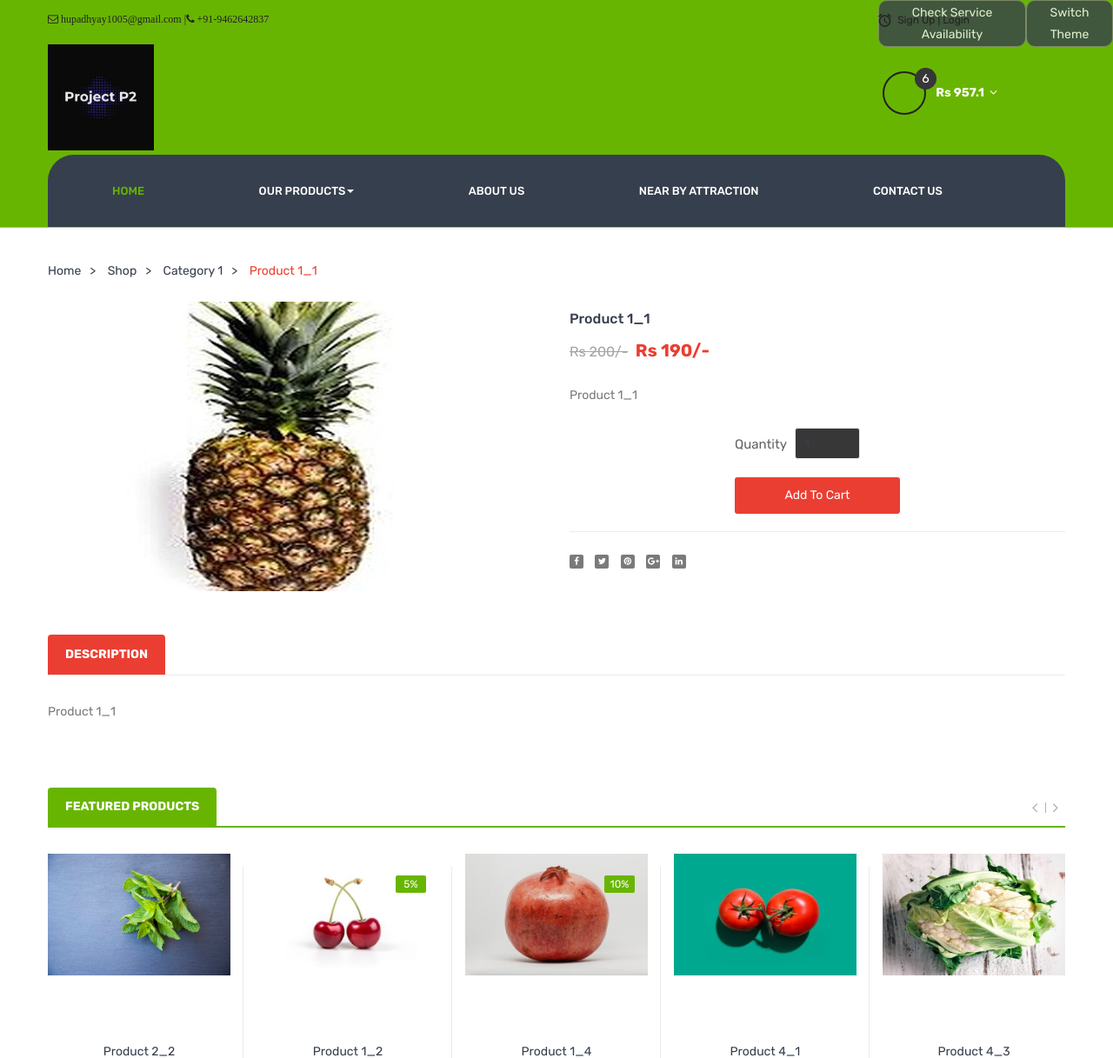
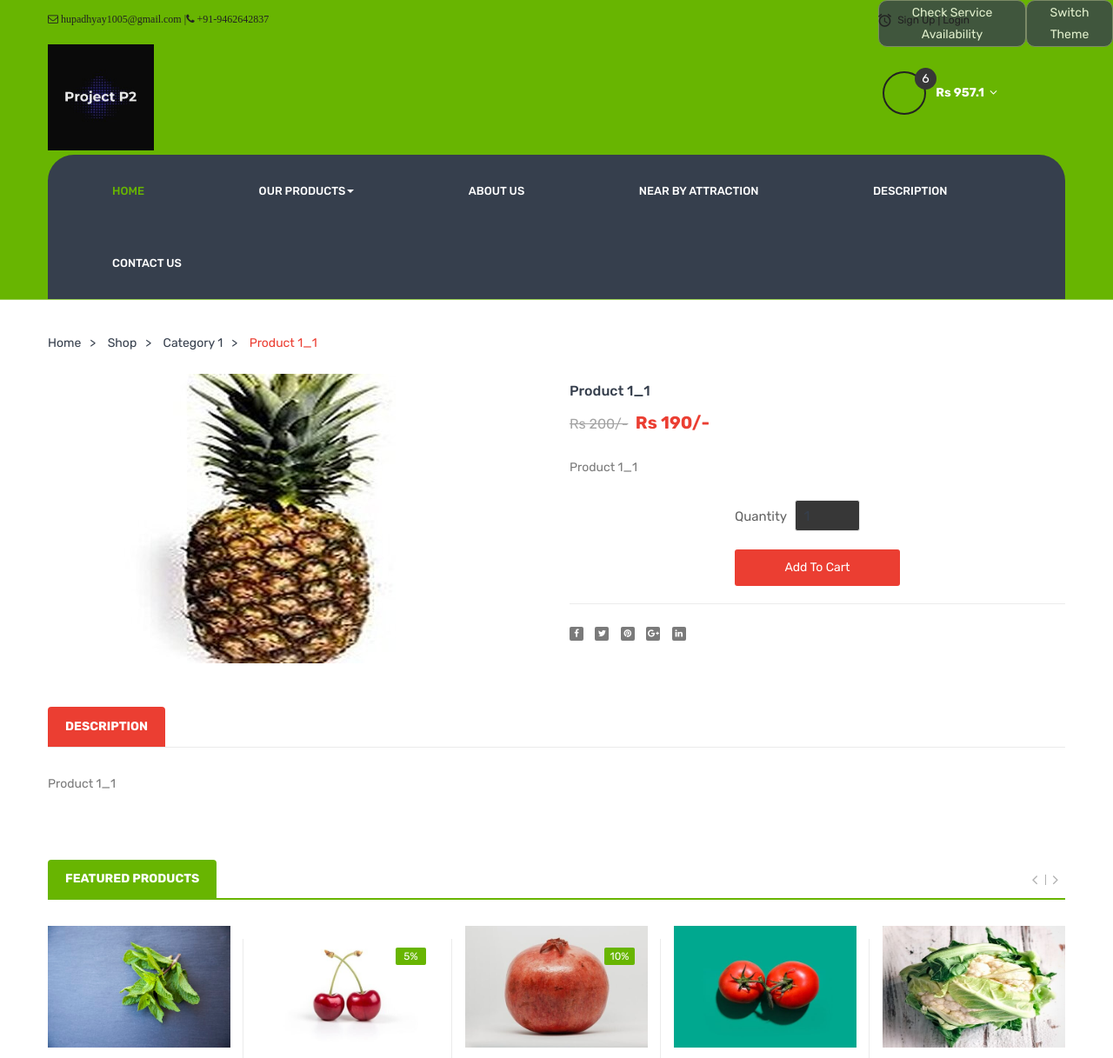
Before and after one commit to hu1005/Project_P2, a PHP site: page /shop/product/product1_1.html in a window 1280 px wide. Shown: the top 1217 px of the page at 87% size. Run offline with PHP 8.4, Linux system fonts and the light colour scheme; some web fonts are replaced.

Commit message:
updated the description page link in product pages

```diff
--- a/forgot.php
+++ b/forgot.php
@@ -14,6 +14,7 @@ $rs = mysqli_query($con,$sql);
 	while($row = mysqli_fetch_assoc($rs)){
       $result = $row['password'];
    	}
+
 $to_email = "hupadhyay2012@gmail.com";
 $subject = "Your Password";
 $body = "Hi,We just received your forgot password request. The password for the Username:-$name is:- $result";
@@ -22,7 +23,7 @@ $headers = "From: hupadhyay2012@gmail.com";
 if($result)
 {
 	echo "Your password has been successfully sent on your registered Email address";
-	echo $body;
+
 }
 
 else
--- a/shop/product/product1_1.html
+++ b/shop/product/product1_1.html
@@ -266,6 +266,8 @@
                                             <li ><a href="about.html" >About Us</a></li>
                                             <li><a href="near-by-attraction.html">Near By Attraction</a></li>
 
+                                            <li><a href="description.html">Description</a></li>
+
                                            <li><a href="contact.html">Contact us</a></li>
 
                                        </ul>
@@ -301,6 +303,8 @@
 
                                             <li ><a href="about.html" >About Us</a></li>
                                             <li><a href="near-by-attraction.html">Near By Attraction</a></li>
+
+                                            <li><a href="description.html">Description</a></li>
 
                                            <li><a href="contact.html">Contact us</a></li>
 
--- a/shop/product/product1_2.html
+++ b/shop/product/product1_2.html
@@ -264,6 +264,8 @@
                                             <li ><a href="about.html" >About Us</a></li>
                                             <li><a href="near-by-attraction.html">Near By Attraction</a></li>
 
+                                            <li><a href="description.html">Description</a></li>
+
                                            <li><a href="contact.html">Contact us</a></li>
 
                                        </ul>
@@ -299,6 +301,8 @@
 
                                             <li ><a href="about.html" >About Us</a></li>
                                             <li><a href="near-by-attraction.html">Near By Attraction</a></li>
+
+                                            <li><a href="description.html">Description</a></li>
 
                                            <li><a href="contact.html">Contact us</a></li>
 
--- a/shop/product/product1_3.html
+++ b/shop/product/product1_3.html
@@ -292,6 +292,8 @@
                                             <li ><a href="about.html" >About Us</a></li>
                                             <li><a href="near-by-attraction.html">Near By Attraction</a></li>
 
+                                            <li><a href="description.html">Description</a></li>
+
                                            <li><a href="contact.html">Contact us</a></li>
 
                                        </ul>
@@ -327,6 +329,8 @@
 
                                             <li ><a href="about.html" >About Us</a></li>
                                             <li><a href="near-by-attraction.html">Near By Attraction</a></li>
+
+                                            <li><a href="description.html">Description</a></li>
 
                                            <li><a href="contact.html">Contact us</a></li>
 
--- a/shop/product/product1_4.html
+++ b/shop/product/product1_4.html
@@ -236,6 +236,8 @@
                                             <li ><a href="about.html" >About Us</a></li>
                                             <li><a href="near-by-attraction.html">Near By Attraction</a></li>
 
+                                            <li><a href="description.html">Description</a></li>
+
                                            <li><a href="contact.html">Contact us</a></li>
 
                                        </ul>
@@ -271,6 +273,8 @@
 
                                             <li ><a href="about.html" >About Us</a></li>
                                             <li><a href="near-by-attraction.html">Near By Attraction</a></li>
+
+                                            <li><a href="description.html">Description</a></li>
 
                                            <li><a href="contact.html">Contact us</a></li>
 
--- a/shop/product/product2_1.html
+++ b/shop/product/product2_1.html
@@ -278,6 +278,8 @@
                                             <li ><a href="about.html" >About Us</a></li>
                                             <li><a href="near-by-attraction.html">Near By Attraction</a></li>
 
+                                            <li><a href="description.html">Description</a></li>
+
                                            <li><a href="contact.html">Contact us</a></li>
 
                                        </ul>
@@ -313,6 +315,8 @@
 
                                             <li ><a href="about.html" >About Us</a></li>
                                             <li><a href="near-by-attraction.html">Near By Attraction</a></li>
+
+                                            <li><a href="description.html">Description</a></li>
 
                                            <li><a href="contact.html">Contact us</a></li>
 
--- a/shop/product/product2_2.html
+++ b/shop/product/product2_2.html
@@ -278,6 +278,8 @@
                                             <li ><a href="about.html" >About Us</a></li>
                                             <li><a href="near-by-attraction.html">Near By Attraction</a></li>
 
+                                            <li><a href="description.html">Description</a></li>
+
                                            <li><a href="contact.html">Contact us</a></li>
 
                                        </ul>
@@ -313,6 +315,8 @@
 
                                             <li ><a href="about.html" >About Us</a></li>
                                             <li><a href="near-by-attraction.html">Near By Attraction</a></li>
+
+                                            <li><a href="description.html">Description</a></li>
 
                                            <li><a href="contact.html">Contact us</a></li>
 
--- a/shop/product/product2_3.html
+++ b/shop/product/product2_3.html
@@ -194,6 +194,8 @@
                                             <li ><a href="about.html" >About Us</a></li>
                                             <li><a href="near-by-attraction.html">Near By Attraction</a></li>
 
+                                            <li><a href="description.html">Description</a></li>
+
                                            <li><a href="contact.html">Contact us</a></li>
 
                                        </ul>
@@ -229,6 +231,8 @@
 
                                             <li ><a href="about.html" >About Us</a></li>
                                             <li><a href="near-by-attraction.html">Near By Attraction</a></li>
+
+                                            <li><a href="description.html">Description</a></li>
 
                                            <li><a href="contact.html">Contact us</a></li>
 
--- a/shop/product/product2_4.html
+++ b/shop/product/product2_4.html
@@ -164,6 +164,8 @@
                                             <li ><a href="about.html" >About Us</a></li>
                                             <li><a href="near-by-attraction.html">Near By Attraction</a></li>
 
+                                            <li><a href="description.html">Description</a></li>
+
                                            <li><a href="contact.html">Contact us</a></li>
 
                                        </ul>
@@ -199,6 +201,8 @@
 
                                             <li ><a href="about.html" >About Us</a></li>
                                             <li><a href="near-by-attraction.html">Near By Attraction</a></li>
+
+                                            <li><a href="description.html">Description</a></li>
 
                                            <li><a href="contact.html">Contact us</a></li>
 
--- a/shop/product/product3_1.html
+++ b/shop/product/product3_1.html
@@ -222,6 +222,8 @@
                                             <li ><a href="about.html" >About Us</a></li>
                                             <li><a href="near-by-attraction.html">Near By Attraction</a></li>
 
+                                            <li><a href="description.html">Description</a></li>
+
                                            <li><a href="contact.html">Contact us</a></li>
 
                                        </ul>
@@ -257,6 +259,8 @@
 
                                             <li ><a href="about.html" >About Us</a></li>
                                             <li><a href="near-by-attraction.html">Near By Attraction</a></li>
+
+                                            <li><a href="description.html">Description</a></li>
 
                                            <li><a href="contact.html">Contact us</a></li>
 
--- a/shop/product/product3_2.html
+++ b/shop/product/product3_2.html
@@ -208,6 +208,8 @@
                                             <li ><a href="about.html" >About Us</a></li>
                                             <li><a href="near-by-attraction.html">Near By Attraction</a></li>
 
+                                            <li><a href="description.html">Description</a></li>
+
                                            <li><a href="contact.html">Contact us</a></li>
 
                                        </ul>
@@ -243,6 +245,8 @@
 
                                             <li ><a href="about.html" >About Us</a></li>
                                             <li><a href="near-by-attraction.html">Near By Attraction</a></li>
+
+                                            <li><a href="description.html">Description</a></li>
 
                                            <li><a href="contact.html">Contact us</a></li>
 
--- a/shop/product/product3_3.html
+++ b/shop/product/product3_3.html
@@ -208,6 +208,8 @@
                                             <li ><a href="about.html" >About Us</a></li>
                                             <li><a href="near-by-attraction.html">Near By Attraction</a></li>
 
+                                            <li><a href="description.html">Description</a></li>
+
                                            <li><a href="contact.html">Contact us</a></li>
 
                                        </ul>
@@ -243,6 +245,8 @@
 
                                             <li ><a href="about.html" >About Us</a></li>
                                             <li><a href="near-by-attraction.html">Near By Attraction</a></li>
+
+                                            <li><a href="description.html">Description</a></li>
 
                                            <li><a href="contact.html">Contact us</a></li>
 
--- a/shop/product/product3_4.html
+++ b/shop/product/product3_4.html
@@ -208,6 +208,8 @@
                                             <li ><a href="about.html" >About Us</a></li>
                                             <li><a href="near-by-attraction.html">Near By Attraction</a></li>
 
+                                            <li><a href="description.html">Description</a></li>
+
                                            <li><a href="contact.html">Contact us</a></li>
 
                                        </ul>
@@ -243,6 +245,8 @@
 
                                             <li ><a href="about.html" >About Us</a></li>
                                             <li><a href="near-by-attraction.html">Near By Attraction</a></li>
+
+                                            <li><a href="description.html">Description</a></li>
 
                                            <li><a href="contact.html">Contact us</a></li>
 
--- a/shop/product/product4_1.html
+++ b/shop/product/product4_1.html
@@ -236,6 +236,8 @@
                                             <li ><a href="about.html" >About Us</a></li>
                                             <li><a href="near-by-attraction.html">Near By Attraction</a></li>
 
+                                            <li><a href="description.html">Description</a></li>
+
                                            <li><a href="contact.html">Contact us</a></li>
 
                                        </ul>
@@ -271,6 +273,8 @@
 
                                             <li ><a href="about.html" >About Us</a></li>
                                             <li><a href="near-by-attraction.html">Near By Attraction</a></li>
+
+                                            <li><a href="description.html">Description</a></li>
 
                                            <li><a href="contact.html">Contact us</a></li>
 
--- a/shop/product/product4_2.html
+++ b/shop/product/product4_2.html
@@ -235,6 +235,8 @@
                                             <li ><a href="about.html" >About Us</a></li>
                                             <li><a href="near-by-attraction.html">Near By Attraction</a></li>
 
+                                            <li><a href="description.html">Description</a></li>
+
                                            <li><a href="contact.html">Contact us</a></li>
 
                                        </ul>
@@ -270,6 +272,8 @@
 
                                             <li ><a href="about.html" >About Us</a></li>
                                             <li><a href="near-by-attraction.html">Near By Attraction</a></li>
+
+                                            <li><a href="description.html">Description</a></li>
 
                                            <li><a href="contact.html">Contact us</a></li>
 
--- a/shop/product/product4_3.html
+++ b/shop/product/product4_3.html
@@ -222,6 +222,8 @@
                                             <li ><a href="about.html" >About Us</a></li>
                                             <li><a href="near-by-attraction.html">Near By Attraction</a></li>
 
+                                            <li><a href="description.html">Description</a></li>
+
                                            <li><a href="contact.html">Contact us</a></li>
 
                                        </ul>
@@ -257,6 +259,8 @@
 
                                             <li ><a href="about.html" >About Us</a></li>
                                             <li><a href="near-by-attraction.html">Near By Attraction</a></li>
+
+                                            <li><a href="description.html">Description</a></li>
 
                                            <li><a href="contact.html">Contact us</a></li>
 
--- a/shop/product/product4_4.html
+++ b/shop/product/product4_4.html
@@ -221,6 +221,8 @@
                                             <li ><a href="about.html" >About Us</a></li>
                                             <li><a href="near-by-attraction.html">Near By Attraction</a></li>
 
+                                            <li><a href="description.html">Description</a></li>
+
                                            <li><a href="contact.html">Contact us</a></li>
 
                                        </ul>
@@ -256,6 +258,8 @@
 
                                             <li ><a href="about.html" >About Us</a></li>
                                             <li><a href="near-by-attraction.html">Near By Attraction</a></li>
+
+                                            <li><a href="description.html">Description</a></li>
 
                                            <li><a href="contact.html">Contact us</a></li>
 
```
